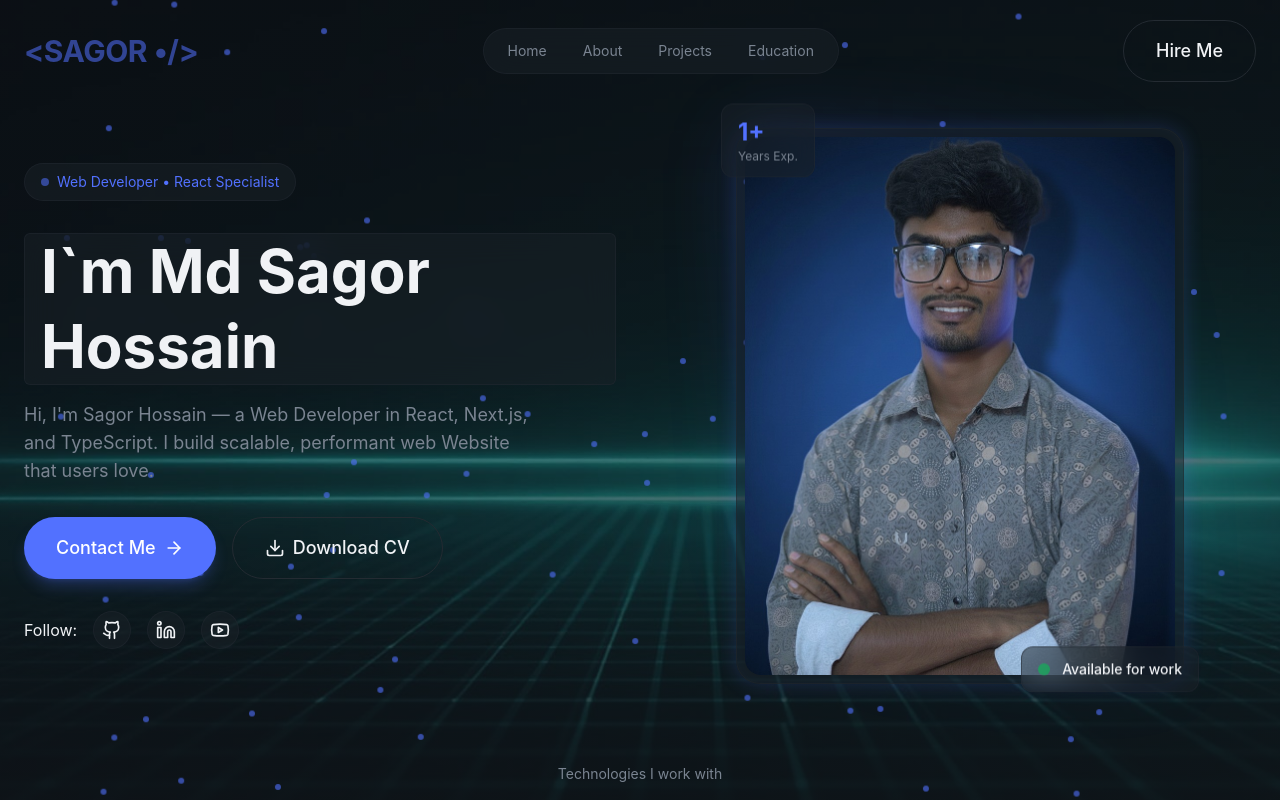
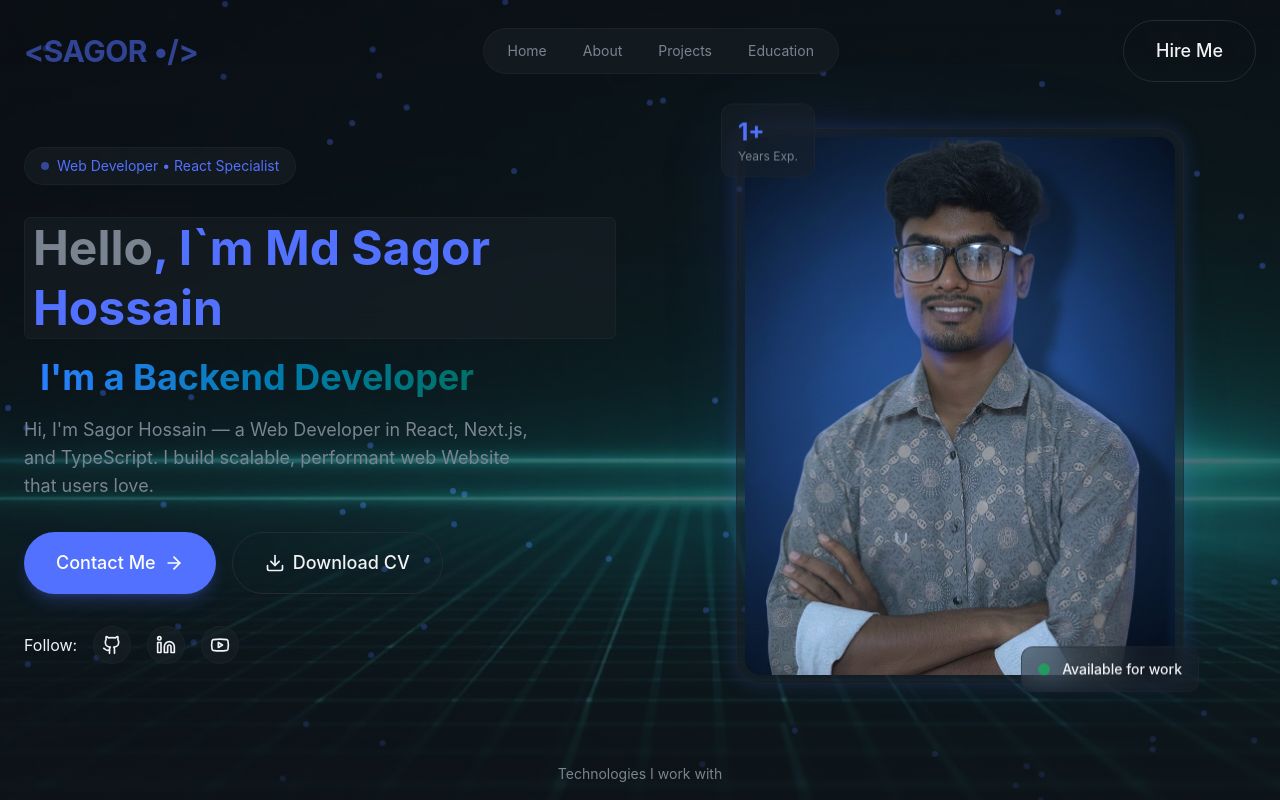
Before and after one commit to sagorhasan17/main-self-portfolio, a React (Vite) app: page / in a window 1280 px wide. Shown: the top 800 px of the page. Built offline with nearby package versions, Linux system fonts and the light colour scheme.

Commit message:
add typing effect and dot background components create

```diff
--- a/package.json
+++ b/package.json
@@ -15,6 +15,7 @@
     "lucide-react": "^0.575.0",
     "react": "^19.2.0",
     "react-dom": "^19.2.0",
+    "react-simple-typewriter": "^5.0.1",
     "tailwindcss": "^4.2.0"
   },
   "devDependencies": {
--- a/src/App.jsx
+++ b/src/App.jsx
@@ -5,13 +5,16 @@ import About from "./sections/About";
 import Contact from "./sections/Contact";
 import Education from "./sections/Education";
 // import Experience from './sections/Experience';
+import DotBackground from './components/DotBackground';
 import Hero from "./sections/Hero";
 import Projects from "./sections/Projects";
 import Testimonials from "./sections/Testimonials";
 
 const App = () => {
   return (
+
     <div className="main-h-screen overflow-x-hidden">
+
       <NavBar />
       <main>
         <Hero />
--- /dev/null
+++ b/src/components/DotBackground.jsx
@@ -0,0 +1,29 @@
+import { useMemo } from "react";
+
+const DotBackground = () => {
+  const dots = useMemo(() => {
+    return [...Array(100)].map(() => ({
+      left: `${Math.random() * 100}%`,
+      top: `${Math.random() * 100}%`,
+      duration: 15 + Math.random() * 20,
+    }));
+  }, []);
+
+  return (
+    <div className="absolute inset-0 overflow-hidden pointer-events-none">
+      {dots.map((dot, i) => (
+        <div
+          key={i}
+          className="absolute w-1.5 h-1.5 rounded-full opacity-60 bg-[#5271FF]"
+          style={{
+            left: dot.left,
+            top: dot.top,
+            animation: `slow-drift ${dot.duration}s ease-in-out infinite`,
+          }}
+        />
+      ))}
+    </div>
+  );
+};
+
+export default DotBackground;
--- a/src/layouts/Footer.jsx
+++ b/src/layouts/Footer.jsx
@@ -5,10 +5,12 @@ import {
   PhoneIncoming,
   Youtube
 } from "lucide-react";
+import DotBackground from "../components/DotBackground";
 const Footer = () => {
   return (
     <footer className="container mx-auto px-6 relative">
       <div className="grid grid-cols-2 md:grid-cols-3 gap-4 py-10">
+        <DotBackground />
         <div>
           <span className="inline-flex items-center gap-2 px-4 py-2 rounded-full glass text-sm text-primary">
             <span className="w-2 h-2 bg-primary rounded-full animate-pulse uppercase" />
--- a/src/layouts/NavBar.jsx
+++ b/src/layouts/NavBar.jsx
@@ -52,7 +52,7 @@ const NavBar = () => {
         <div className="hidden md:block" id="contact">
           <AnimatedBorderButton>
             {/* <Download className="w-5 h-5" /> */}
-            <button>Hire Me</button>
+            Hire Me
           </AnimatedBorderButton>
         </div>
         {/* Mobile menu bar */}
--- a/src/sections/About.jsx
+++ b/src/sections/About.jsx
@@ -1,4 +1,5 @@
 import { Code2, Lightbulb, Rocket, Users } from "lucide-react";
+import DotBackground from "../components/DotBackground";
 
 const highlights = [
   {
@@ -29,6 +30,7 @@ const highlights = [
 const About = () => {
   return (
     <section id="about" className="py-10 relative overflow-hidden">
+      <DotBackground />
       <div className="container mx-auto px-6 relative z-10">
         <div className="grid lg:grid-cols-2 gap-16 items-center">
           {/* Left Column */}
--- a/src/sections/Contact.jsx
+++ b/src/sections/Contact.jsx
@@ -9,6 +9,7 @@ import {
 } from "lucide-react";
 import { useState } from "react";
 import Button from "../components/Button";
+import DotBackground from "../components/DotBackground";
 
 const contactInfo = [
   {
@@ -87,6 +88,7 @@ const Contact = () => {
   };
   return (
     <section id="contact" className="py-10 relative overflow-hidden">
+      <DotBackground />
       <div className="absolute top-0 left-0 w-full h-full">
         <div className="absolute top-1/4 left-1/4 w-96 h-96 bg-primary/5 rounded-full blur-3xl" />
         <div className="absolute bottom-1/4 right-1/4 w-64 h-64 bg-highlight/5 rounded-full blur-3xl" />
--- a/src/sections/Education.jsx
+++ b/src/sections/Education.jsx
@@ -1,4 +1,5 @@
 import { Award, CalendarDays, School } from "lucide-react";
+import DotBackground from "../components/DotBackground";
 
 const educations = [
   {
@@ -27,6 +28,7 @@ const educations = [
 const Education = () => {
   return (
     <section id="education" className="py-10 relative overflow-hidden">
+      <DotBackground />
       <div
         className="absolute top-1/2 left-1/4 w-96
        h-96 bg-primary/5 rounded-full blur-3xl -translate-y-1/2"
--- a/src/sections/Experience.jsx
+++ b/src/sections/Experience.jsx
@@ -1,3 +1,5 @@
+import DotBackground from "../components/DotBackground";
+
 const experiences = [
   {
     period: "2022 — Present",
@@ -40,6 +42,7 @@ const experiences = [
 const Education = () => {
   return (
     <section id="experience" className="py-10 relative overflow-hidden">
+      <DotBackground />
       <div
         className="absolute top-1/2 left-1/4 w-96
        h-96 bg-primary/5 rounded-full blur-3xl -translate-y-1/2"
--- a/src/sections/Hero.jsx
+++ b/src/sections/Hero.jsx
@@ -10,8 +10,10 @@ import {
 import heroBg from "../assets/hero-bg.jpg";
 import profile from "../assets/profile-photo.jpg";
 
+import { useTypewriter } from "react-simple-typewriter";
 import { AnimatedBorderButton } from "../components/AnimatedBorderButton";
 import Button from "../components/Button";
+import DotBackground from "../components/DotBackground";
 
 const skills = [
   "React",
@@ -30,11 +32,17 @@ const skills = [
 ];
 
 const Hero = () => {
+  const [text] = useTypewriter({
+  words: ["Frontend Developer", "Backend Developer", "Full Stack Developer"],
+  loop: true,
+});
+
   return (
     <section
       id="home"
       className="relative min-h-screen flex items-center overflow-hidden select-none"
     >
+      <DotBackground />
       {/* background image */}
       <div className="absolute inset-0">
         <img
@@ -46,21 +54,6 @@ const Hero = () => {
       </div>
       {/* add gradient */}
 
-      {/* dot pattern */}
-      <div className="absolute inset-0 overflow-hidden pointer-events-none">
-        {[...Array(100)].map(() => (
-          <div
-            className="absolute w-1.5 h-1.5 rounded-full opacity-60"
-            style={{
-              backgroundColor: "#5271FF",
-              left: `${Math.random() * 100}%`,
-              top: `${Math.random() * 100}%`,
-              animation: `slow-drift ${15 + Math.random() * 20}s ease-in-out infinite`,
-              animationDelay: `${Math.random() * 3}s`,
-            }}
-          />
-        ))}
-      </div>
 
       {/* content */}
       <div className="container mx-auto px-6 pt-32 pb-20 relative z-10">
@@ -76,9 +69,13 @@ const Hero = () => {
 
             {/* headline */}
             <div className="space-y-4">
-              <h1 className="text-2xl md:text-4xl lg:text-6xl font-bold leading-tight animate-fade-in animation-delay-100 glass px-4 w-2xs md:w-full rounded-md animate-pulse">
-                I`m Md Sagor Hossain
-                </h1>
+              <h1 className="text-[18px] md:text-4xl lg:text-5xl font-bold text-primary leading-tight animate-fade-in animation-delay-100 glass px-2 md:w-full rounded-md animate-pulse">
+                <span className="text-muted-foreground text-md md:text-5xl">Hello</span>, I`m Md Sagor Hossain
+              </h1>
+              <h1 className="text-xl md:text-4xl lg:text-4xl font-bold bg-linear-to-r from-blue-500 to-green-800 bg-clip-text text-transparent leading-tight px-4 w-2xs md:w-full">
+                {`I'm a ${text}`}
+              </h1>
+
               <p className="text-lg text-muted-foreground max-w-lg animate-fade-in animation-delay-200">
                 Hi, I'm Sagor Hossain — a Web Developer in React, Next.js, and
                 TypeScript. I build scalable, performant web Website that users
--- a/src/sections/Projects.jsx
+++ b/src/sections/Projects.jsx
@@ -1,5 +1,6 @@
 import { ArrowUpRight, Github } from "lucide-react";
 import { AnimatedBorderButton } from "../components/AnimatedBorderButton";
+import DotBackground from "../components/DotBackground";
 const projects = [
   {
     title: "Fintech Dashboard",
@@ -42,6 +43,7 @@ const projects = [
 const Projects = () => {
   return (
     <section id="projects" className="py-10 relative overflow-hidden select-none">
+      <DotBackground />
       {/* Bg glows */}
       <div className="absolute top-1/4 right-0 w-96 h-96 bg-primary/5 rounded-full blur-3xl" />
       <div className="absolute bottom-1/4 left-0 w-64 h-64 bg-highlight/5 rounded-full blur-3xl" />
--- a/src/sections/Testimonials.jsx
+++ b/src/sections/Testimonials.jsx
@@ -1,5 +1,6 @@
 import { ChevronLeft, ChevronRight, Quote } from "lucide-react";
 import { useState } from "react";
+import DotBackground from "../components/DotBackground";
 
 const testimonials = [
   {
@@ -50,6 +51,7 @@ const Testimonials = () => {
   };
   return (
     <section id="testimonials" className="py-10 relative overflow-hidden">
+      <DotBackground />
       <div
         className="absolute top-1/2 left-1/2
        w-200 h-200 bg-primary/5
```
Also changed, not shown: 1 other file (tests, documents, lock files or other folders).
